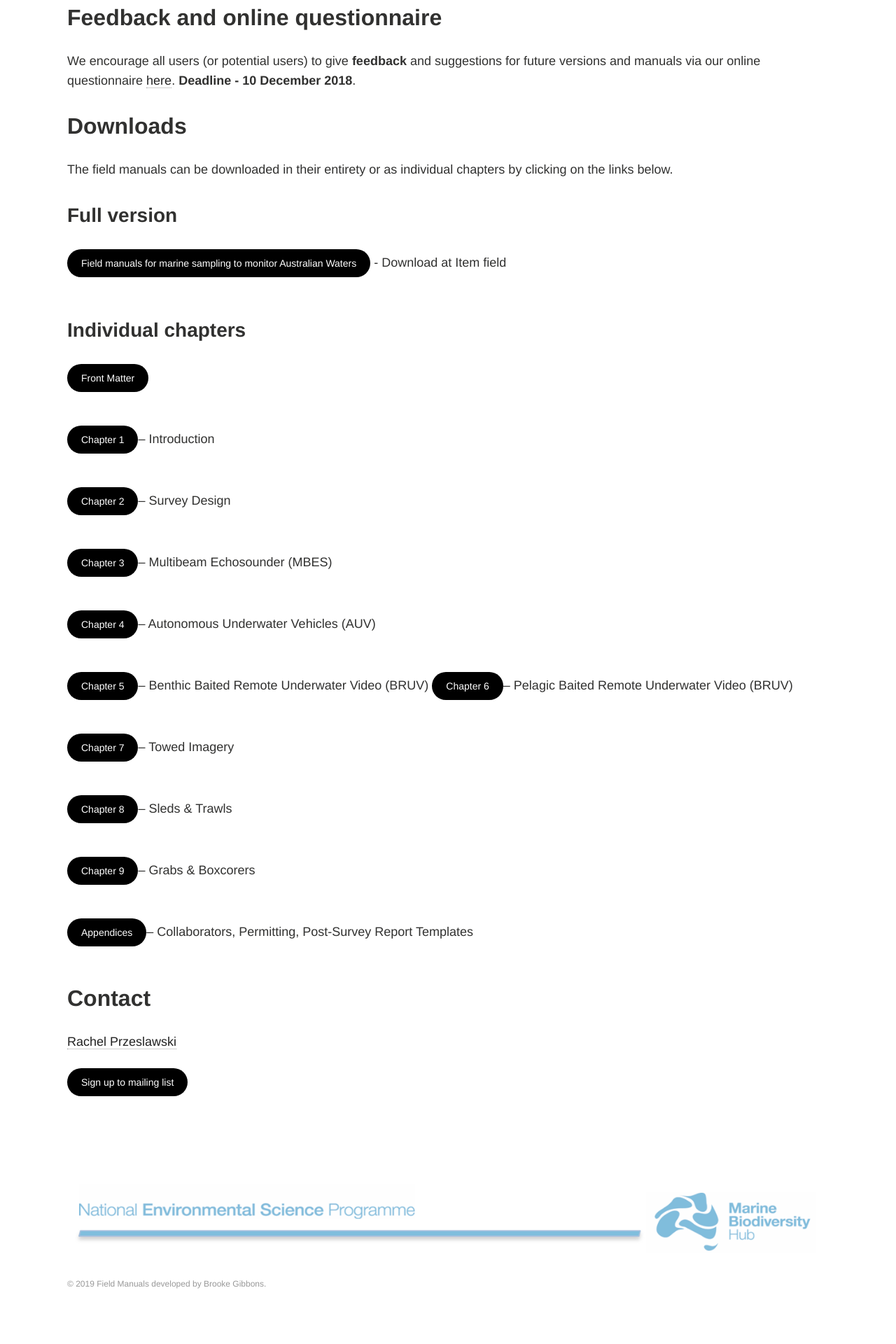
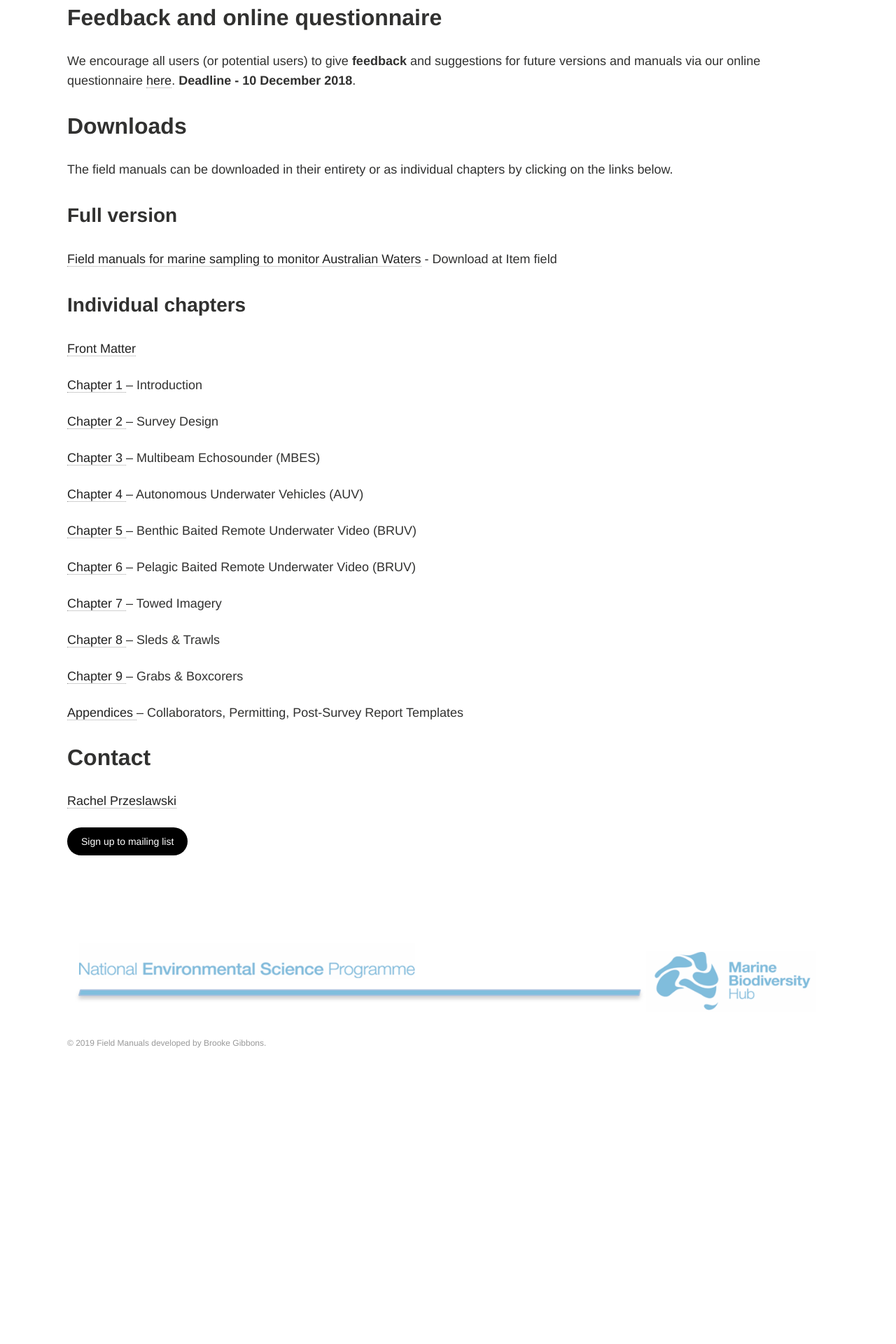
Before and after one commit to Marine-sampling-field-manual/Marine-sampling-field-manual.github.io, a Jekyll site: the page built from index.md, in a window 1280 px wide. Shown: the part 777-2697 px from the top of the page at 70% size. Built offline with Jekyll 4.4.1, drawn with Linux system fonts in a browser that asks for light colours; after the commit the page ends 2353 px from its top, so only the background shows below that.

Commit message:
Update index.md

```diff
--- a/index.md
+++ b/index.md
@@ -21,30 +21,31 @@ We encourage all users (or potential users) to give <b>feedback</b> and suggesti
 The field manuals can be downloaded in their entirety or as individual chapters by clicking on the links below.
 
 ### Full version
-<a href="https://www.nespmarine.edu.au/document/field-manuals-marine-sampling-monitor-australian-waters" class="btn">Field manuals for marine sampling to monitor Australian Waters</a> - Download at Item field
+<a href="https://www.nespmarine.edu.au/document/field-manuals-marine-sampling-monitor-australian-waters">Field manuals for marine sampling to monitor Australian Waters</a> - Download at Item field
 
 ### Individual chapters
 
-<a href="https://www.nespmarine.edu.au/sites/default/files/_PUBLIC_/FieldManuals_NESPMarineHub_FrontMatter_v1.pdf" class="btn">Front Matter</a>
+<a href="https://www.nespmarine.edu.au/sites/default/files/_PUBLIC_/FieldManuals_NESPMarineHub_FrontMatter_v1.pdf">Front Matter</a>
 
-<a href="https://www.nespmarine.edu.au/sites/default/files/_PUBLIC_/FieldManuals_NESPMarineHub_Chapter1_Intro_v1.pdf" class="btn">Chapter 1 </a>– Introduction
+<a href="https://www.nespmarine.edu.au/sites/default/files/_PUBLIC_/FieldManuals_NESPMarineHub_Chapter1_Intro_v1.pdf">Chapter 1 </a>– Introduction
 
-<a href="https://www.nespmarine.edu.au/sites/default/files/_PUBLIC_/FieldManuals_NESPMarineHub_Chapter2_Design_v1.pdf" class="btn">Chapter 2 </a>– Survey Design
+<a href="https://www.nespmarine.edu.au/sites/default/files/_PUBLIC_/FieldManuals_NESPMarineHub_Chapter2_Design_v1.pdf">Chapter 2 </a>– Survey Design
 
-<a href="https://www.nespmarine.edu.au/sites/default/files/_PUBLIC_/FieldManuals_NESPMarineHub_Chapter3_MBES_v1.pdf" class="btn">Chapter 3 </a>– Multibeam Echosounder (MBES)
+<a href="https://www.nespmarine.edu.au/sites/default/files/_PUBLIC_/FieldManuals_NESPMarineHub_Chapter3_MBES_v1.pdf">Chapter 3 </a>– Multibeam Echosounder (MBES)
 
-<a href="https://www.nespmarine.edu.au/sites/default/files/FieldManuals_NESPMarineHub_Chapter4_AUV_v1.pdf" class="btn">Chapter 4 </a>– Autonomous Underwater Vehicles (AUV)
+<a href="https://www.nespmarine.edu.au/sites/default/files/FieldManuals_NESPMarineHub_Chapter4_AUV_v1.pdf">Chapter 4 </a>– Autonomous Underwater Vehicles (AUV)
 
-<a href="https://benthic-bruvs-field-manual.github.io/" class="btn">Chapter 5 </a>– Benthic Baited Remote Underwater Video (BRUV)
-<a href="https://www.nespmarine.edu.au/sites/default/files/_PUBLIC_/FieldManuals_NESPMarineHub_Chapter6_PBRUV_v1.pdf" class="btn">Chapter 6 </a>– Pelagic Baited Remote Underwater Video (BRUV)
+<a href="https://benthic-bruvs-field-manual.github.io/">Chapter 5 </a>– Benthic Baited Remote Underwater Video (BRUV)
 
-<a href="https://www.nespmarine.edu.au/sites/default/files/FieldManuals_NESPMarineHub_Chapter7_TowedImagery_v1.pdf" class="btn">Chapter 7 </a>– Towed Imagery
+<a href="https://www.nespmarine.edu.au/sites/default/files/_PUBLIC_/FieldManuals_NESPMarineHub_Chapter6_PBRUV_v1.pdf">Chapter 6 </a>– Pelagic Baited Remote Underwater Video (BRUV)
 
-<a href="https://www.nespmarine.edu.au/sites/default/files/_PUBLIC_/FieldManuals_NESPMarineHub_Chapter8_Sled_v1.pdf" class="btn">Chapter 8 </a>– Sleds & Trawls
+<a href="https://www.nespmarine.edu.au/sites/default/files/FieldManuals_NESPMarineHub_Chapter7_TowedImagery_v1.pdf">Chapter 7 </a>– Towed Imagery
 
-<a href="https://www.nespmarine.edu.au/sites/default/files/_PUBLIC_/FieldManuals_NESPMarineHub_Chapter9_Grab_v1.pdf" class="btn">Chapter 9 </a>– Grabs & Boxcorers
+<a href="https://www.nespmarine.edu.au/sites/default/files/_PUBLIC_/FieldManuals_NESPMarineHub_Chapter8_Sled_v1.pdf">Chapter 8 </a>– Sleds & Trawls
 
-<a href="https://www.nespmarine.edu.au/sites/default/files/_PUBLIC_/FieldManuals_NESPMarineHub_Appendices_v1.pdf" class="btn">Appendices </a>– Collaborators, Permitting, Post-Survey Report Templates
+<a href="https://www.nespmarine.edu.au/sites/default/files/_PUBLIC_/FieldManuals_NESPMarineHub_Chapter9_Grab_v1.pdf">Chapter 9 </a>– Grabs & Boxcorers
+
+<a href="https://www.nespmarine.edu.au/sites/default/files/_PUBLIC_/FieldManuals_NESPMarineHub_Appendices_v1.pdf">Appendices </a>– Collaborators, Permitting, Post-Survey Report Templates
 
 
 ## Contact
```
